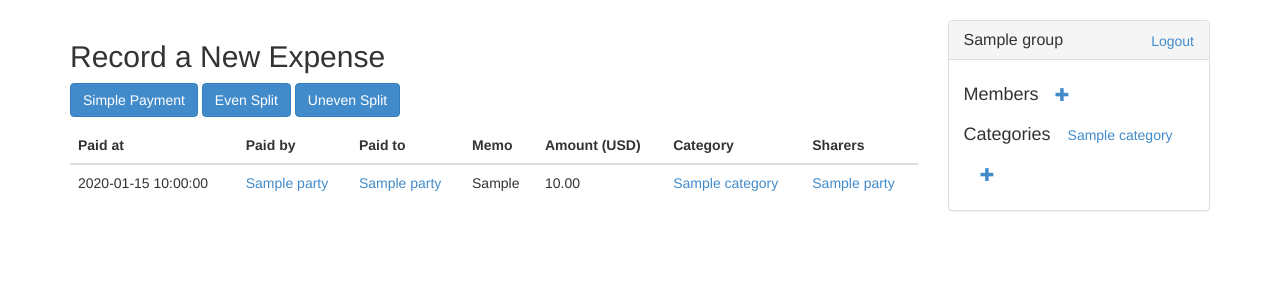
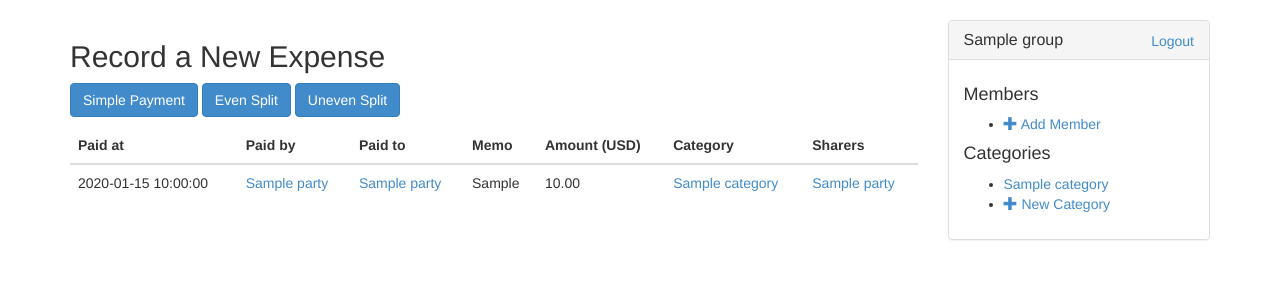
Before and after one commit to littleweaver/django-argus, a Django app: a page that uses argus/templates/argus/group_detail.html in a window 1280 px wide. Shown: the part 52-352 px from the top of the page. Run offline with Django 3.2, Linux system fonts and the light colour scheme; a user stored in the database is signed in; tables that the repository leaves empty hold one stand-in row (values such as "Sample post"); some libraries are stand-ins or nearby versions.

Commit message:
Cleaned up sidebar on group detail page.

```diff
--- a/argus/templates/argus/group_detail.html
+++ b/argus/templates/argus/group_detail.html
@@ -17,25 +17,21 @@
 				</div>
 			{% endif %}
 
-			<ul class="nav nav-pills">
-				<li><h4>Members</h4></li>
-				{% if members %}
+			<h4>Members</h4>
+			<ul>
 				{% for member in members %}
 					<li><a href="{{ member.get_absolute_url }}">{{ member.name }}: {{ member.balance }}</a></li>
 				{% endfor %}
-				{% endif %}
-				<li><a href="{% url 'argus_party_create' group_slug=group.slug %}"><span class="glyphicon glyphicon-plus"></span></a></li>
+				<li><a href="{% url 'argus_party_create' group_slug=group.slug %}"><span class="glyphicon glyphicon-plus"></span> Add Member</a></li>
 			</ul>
 
 			{% with categories=group.categories.all %}
-				<ul class="nav nav-pills">
-					<li><h4>Categories</h4></li>
-					{% if categories %}
+				<h4>Categories</h4>
+				<ul>
 					{% for category in categories %}
 						<li><a href="{{ category.get_absolute_url }}">{{ category.name }}</a></li>
 					{% endfor %}
-					{% endif %}
-					<li><a href="{% url 'argus_category_create' group_slug=group.slug %}"><span class="glyphicon glyphicon-plus"></span></a></li>
+					<li><a href="{% url 'argus_category_create' group_slug=group.slug %}"><span class="glyphicon glyphicon-plus"></span> New Category</a></li>
 				</ul>
 			{% endwith %}
 		</div>{# /.panel-body #}
```
Lines whose indentation alone changed are shown as unchanged.
